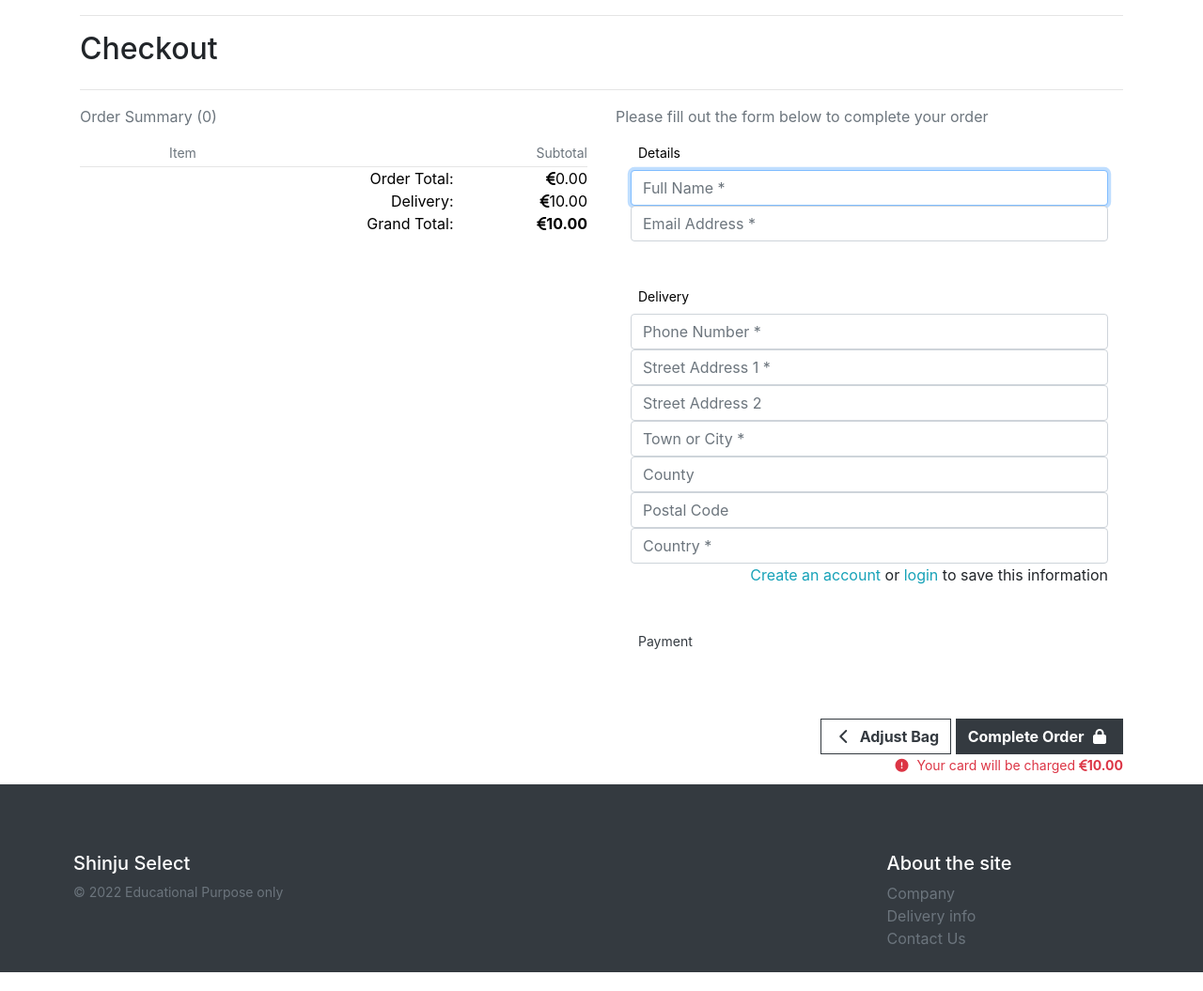
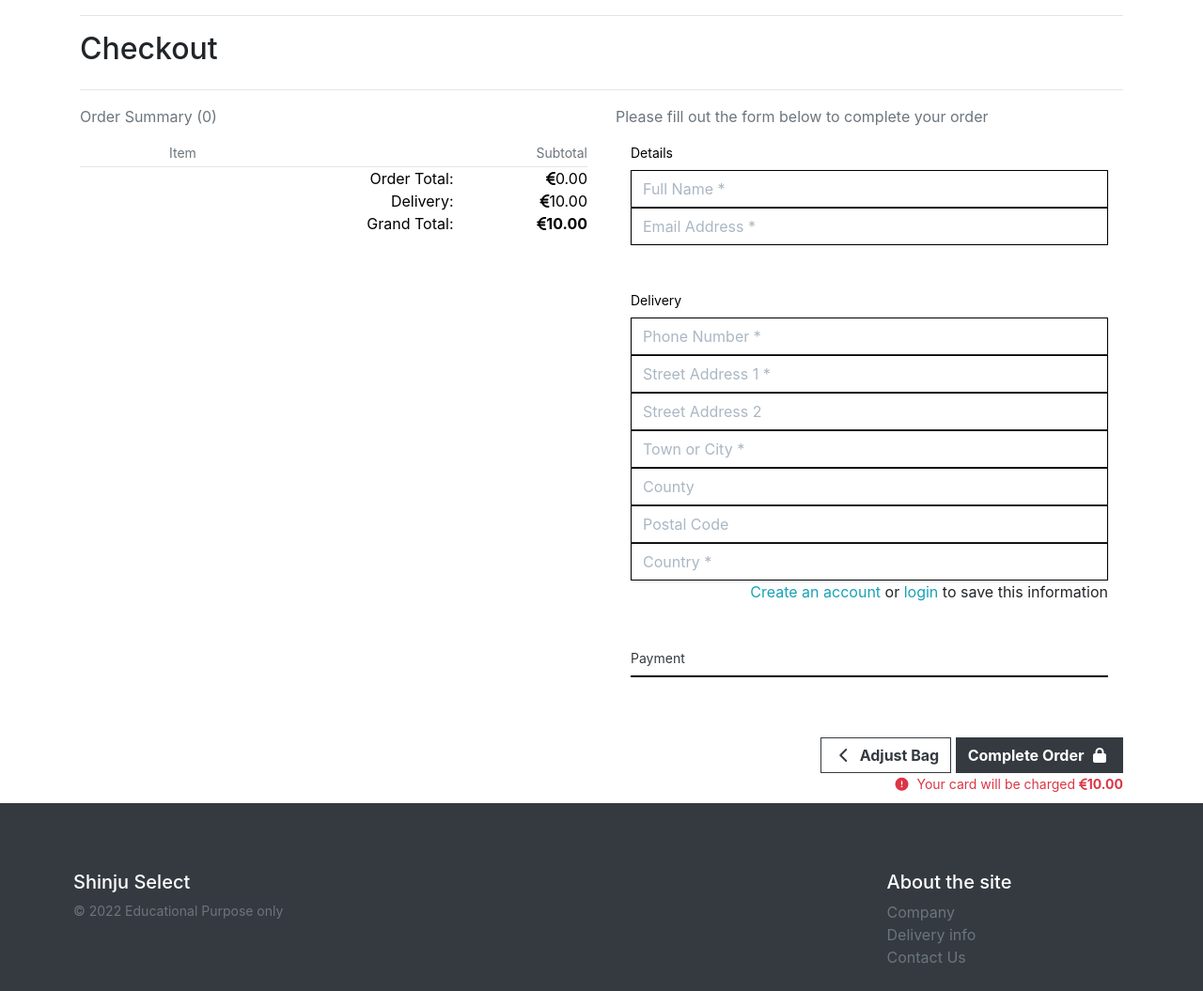
Before and after one commit to mwmlln/shinju_select, a Django app: template checkout/templates/checkout/checkout.html in a window 1280 px wide. Shown: the part 80-1135 px from the top of the page at 94% size. Run offline with Django 3.2, Linux system fonts and the light colour scheme; the template is opened without the code that fills it: values that come from a table or form of the project are taken from there, others are empty; data comes from the database, SQL or seed files in the repository; parts of the project's set-up code (start-up, migrations or seed data) failed here and were passed over; some libraries are stand-ins or nearby versions.

Commit message:
ADD: stripe elements

```diff
--- a/checkout/static/checkout/css/checkout.css
+++ b/checkout/static/checkout/css/checkout.css
@@ -0,0 +1,66 @@
+.StripeElement,
+.stripe-style-input {
+  box-sizing: border-box;
+  height: 40px;
+  padding: 10px 12px;
+  border: 1px solid transparent;
+  border-radius: 0px;
+  background-color: white;
+  box-shadow: 0 1px 3px 0 #e6ebf1;
+  -webkit-transition: box-shadow 150ms ease;
+  transition: box-shadow 150ms ease;
+}
+
+.StripeElement--focus,
+.stripe-style-input:focus,
+.stripe-style-input:active {
+  box-shadow: 0 1px 3px 0 #cfd7df;
+}
+
+.StripeElement--webkit-autofill {
+  background-color: #fefde5 !important;
+}
+
+.stripe-style-input::placeholder {
+    color: #aab7c4;
+}
+
+.fieldset-label {
+    position: relative;
+    right: .5rem;
+}
+
+#payment-form .form-control,
+#card-element {
+    color: #000;
+    border: 1px solid #000;
+}
+
+select,
+select option {
+    color: #000000;
+}
+
+select:invalid,
+select option[value=""] {
+    color: #aab7c4 !important;
+}
+
+#loading-overlay {
+	display: none;
+	position: fixed;
+    top: 0;
+    left: 0;
+    width: 100%;
+    height: 100%;
+    background: rgba(23, 162, 184, .85);
+    z-index: 9999;
+}
+
+.loading-spinner {
+	display: flex;
+    align-items: center;
+    justify-content: center;
+    margin: 0;
+    height: 100%;
+}
--- /dev/null
+++ b/checkout/static/checkout/js/stripe_elements.js
@@ -0,0 +1,28 @@
+/*
+    Core logic/payment flow for this comes from here:
+    https://stripe.com/docs/payments/accept-a-payment
+    CSS from here:
+    https://stripe.com/docs/stripe-js
+*/
+
+var stripe_public_key = $('#id_stripe_public_key').text().slice(1, -1);
+var client_secret = $('#id_client_secret').text().slice(1, -1);
+var stripe = Stripe(stripe_public_key);
+var elements = stripe.elements();
+var style = {
+    base: {
+        color: '#000',
+        fontFamily: '"Helvetica Neue", Helvetica, sans-serif',
+        fontSmoothing: 'antialiased',
+        fontSize: '16px',
+        '::placeholder': {
+            color: '#aab7c4'
+        }
+    },
+    invalid: {
+        color: '#dc3545',
+        iconColor: '#dc3545'
+    }
+};
+var card = elements.create('card', {style: style});
+card.mount('#card-element');
--- a/checkout/templates/checkout/checkout.html
+++ b/checkout/templates/checkout/checkout.html
@@ -133,8 +133,13 @@
 					</div>
                 </form>
             </div>
-
         </div>
     </div>
+{% endblock %}
 
+{% block postloadjs %}
+    {{ block.super }}
+    {{ stripe_public_key|json_script:"id_stripe_public_key" }}
+    {{ client_secret|json_script:"id_client_secret" }}
+    <script src="{% static 'checkout/js/stripe_elements.js' %}"></script>
 {% endblock %}
--- a/checkout/views.py
+++ b/checkout/views.py
@@ -1,10 +1,14 @@
 from django.shortcuts import render, redirect, reverse
 from django.contrib import messages
+from django.conf import settings
 
 from .forms import OrderForm
 
+import stripe
 
 def checkout(request):
+
+    stripe_public_key = settings.STRIPE_PUBLIC_KEY
 
     bag = request.session.get('bag', {})
     if not bag:
@@ -15,6 +19,8 @@ def checkout(request):
     template = 'checkout/checkout.html'
     context = {
         'order_form': order_form,
+        'stripe_public_key': stripe_public_key,
+        'client_secret': 'test client secret',
     }
 
     return render(request, template, context)
--- a/shinju_select/settings.py
+++ b/shinju_select/settings.py
@@ -183,3 +183,9 @@ MEDIA_ROOT = os.path.join(BASE_DIR, 'media')
 # https://docs.djangoproject.com/en/3.2/ref/settings/#default-auto-field
 
 DEFAULT_AUTO_FIELD = 'django.db.models.BigAutoField'
+
+# Stripe
+STRIPE_CURRENCY = 'eur'
+STRIPE_PUBLIC_KEY = os.environ.get('STRIPE_PUBLIC_KEY')
+STRIPE_SECRET_KEY = os.environ.get('STRIPE_SECRET_KEY')
+STRIPE_WH_SECRET = os.environ.get('STRIPE_WH_SECRET')
```
